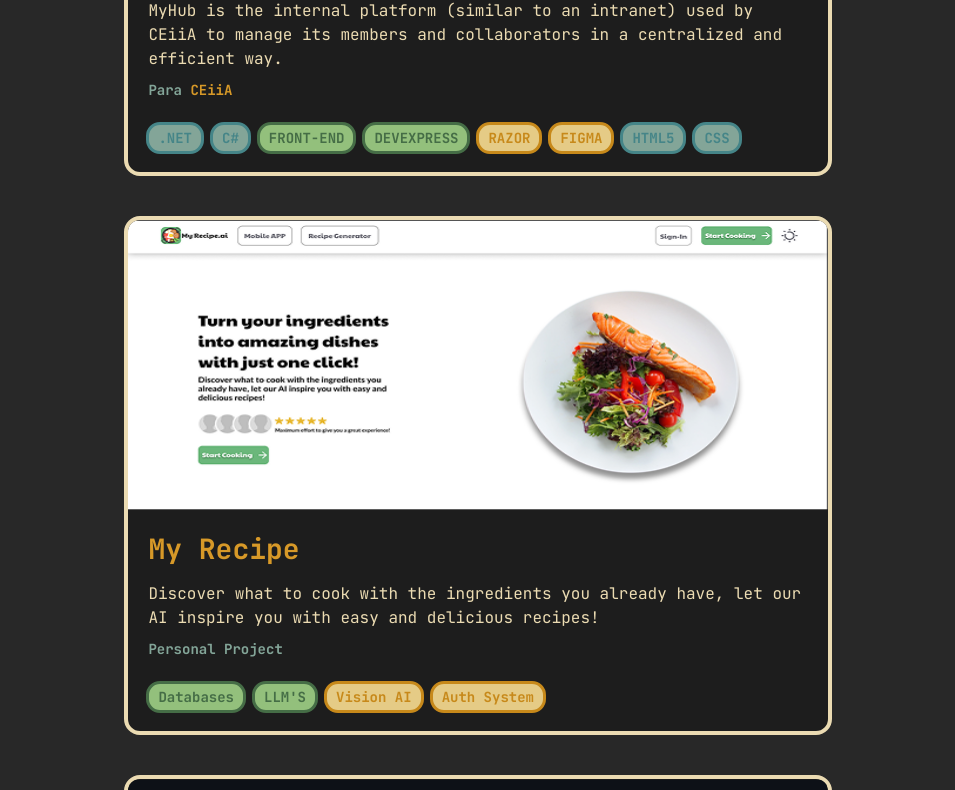
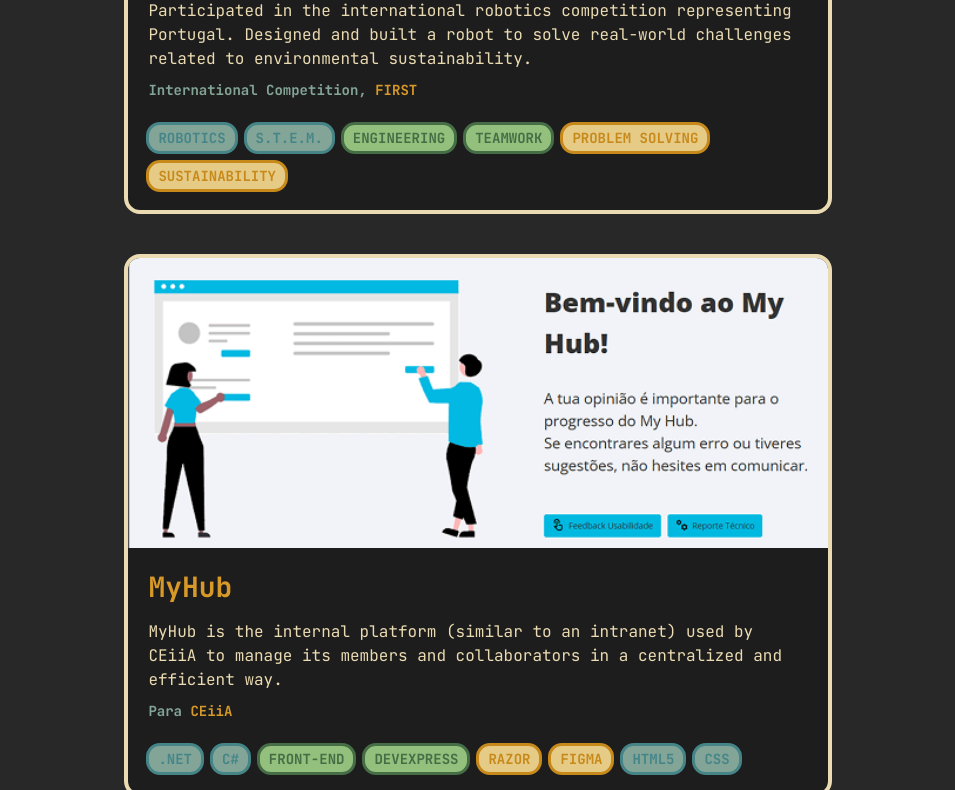
Before and after one commit to adrxLV/portfolio, a website: page Projects.html in a window 1280 px wide. Shown: the part 626-1416 px from the top of the page, without its empty margins (162-1117 px from the left). Drawn offline with Linux system fonts and the light colour scheme.

Commit message:
improvements

```diff
--- a/Projects.html
+++ b/Projects.html
@@ -27,6 +27,27 @@
         <h1>My Projects</h1>
 
         <div class="projects-container">
+            <div class="project-card">
+                <div class="project-image">
+                    <img src="images/firstglobalpicture.png" alt="First Global Challenge Project">
+                </div>
+                <div class="project-content">
+                    <div class="project-header">
+                        <h3 class="project-title">First Global Challenge</h3>
+                    </div>
+                    <p class="project-description">Participated in the international robotics competition representing Portugal. Designed and built a robot to solve real-world challenges related to environmental sustainability.</p>
+                    <div class="project-client">International Competition, <span class="highlight">FIRST</span></div>
+                    <div class="project-tags">
+                        <span class="tech-item blue">ROBOTICS</span>
+                        <span class="tech-item blue">S.T.E.M.</span>
+                        <span class="tech-item green">ENGINEERING</span>
+                        <span class="tech-item green">TEAMWORK</span>
+                        <span class="tech-item yellow">PROBLEM SOLVING</span>
+                        <span class="tech-item yellow">SUSTAINABILITY</span>
+                    </div>
+                </div>
+            </div>
+
             <div class="project-card">
                 <div class="project-image">
                     <img src="images/myhub.png" alt="MyHub Project">
--- a/styles.css
+++ b/styles.css
@@ -978,7 +978,7 @@
 .project-image img {
     width: 100%;
     height: 100%;
-    object-fit: fill;
+    object-fit: cover;
     transition: transform 0.3s ease;
 }
 
```
